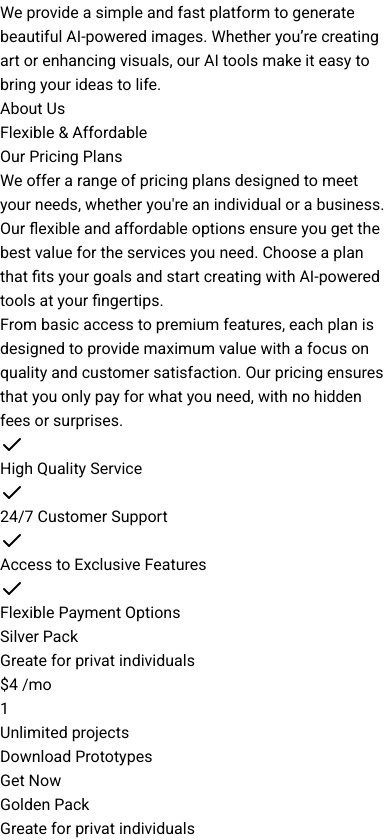
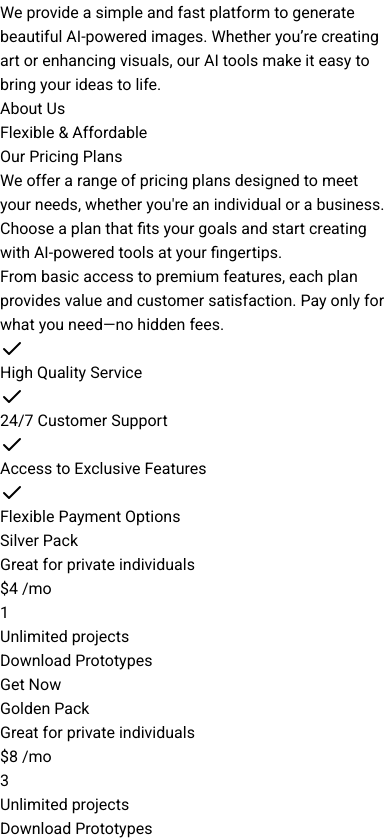
Before and after one commit to ameenhyder-v/Ai_image_, a Next.js app: page / in a window 390 px wide. Shown: the part 964-1804 px from the top of the page. Built offline with nearby package versions, Linux system fonts and the light colour scheme.

Commit message:
make changes to the price tsx file

```diff
--- a/components/Home/Price/Price.tsx
+++ b/components/Home/Price/Price.tsx
@@ -4,60 +4,57 @@ import PriceCard from './PriceCard'
 
 const Price = () => {
   return (
-    <div className="pt-16 pb-16 bg-gray-950" >
-        <div className="w-[80%] mx-auto grid grid-cols-1 xl:grid-cols-2 gap-10 items-center">
-                <h1 className="uppercase text-white mb-6 font-bold">
+    <section className="pt-16 pb-16 bg-gray-950">
+      <div className="w-[90%] xl:w-[80%] mx-auto grid grid-cols-1 xl:grid-cols-2 gap-12 items-center">
+        {/* Text Content */}
+        <div>
+          <h1 className="uppercase text-white mb-4 text-lg font-bold tracking-wide">
             Flexible & Affordable
           </h1>
-                <h1 className="text-3xl md:text-4xl lg:text-6xl font-bold mb-6 text-white">
+          <h2 className="text-3xl md:text-4xl lg:text-5xl font-bold text-white mb-6">
             Our Pricing Plans
-                </h1>
-                <p className="text-white font-medium text-opacity-75 mb-6">
-                We offer a range of pricing plans designed to meet your needs, whether you're an individual or a business. Our flexible and affordable options ensure you get the best value for the services you need. Choose a plan that fits your goals and start creating with AI-powered tools at your fingertips.
+          </h2>
+          <p className="text-white font-medium text-opacity-75 mb-4">
+            We offer a range of pricing plans designed to meet your needs, whether you're an individual or a business. Choose a plan that fits your goals and start creating with AI-powered tools at your fingertips.
           </p>
-                <p className="text-white font-medium text-opacity-75 mb-6">
-                From basic access to premium features, each plan is designed to provide maximum value with a focus on quality and customer satisfaction. Our pricing ensures that you only pay for what you need, with no hidden fees or surprises.
+          <p className="text-white font-medium text-opacity-75">
+            From basic access to premium features, each plan provides value and customer satisfaction. Pay only for what you need—no hidden fees.
           </p>
 
-                <div className='mt-8'>
-                    <div className='flex items-center space-x-3 mb-3'>
-                        <Check className='w-6 h-6 text-green-600' />
-                        <p className='text-lg text-white font-semibold text-opacity-60'>
-                        High Quality Service
+          {/* Benefits List */}
+          <div className="mt-8 space-y-3">
+            {[
+              'High Quality Service',
+              '24/7 Customer Support',
+              'Access to Exclusive Features',
+              'Flexible Payment Options',
+            ].map((benefit, index) => (
+              <div key={index} className="flex items-center space-x-3">
+                <Check className="w-6 h-6 text-green-600" />
+                <p className="text-lg text-white font-semibold text-opacity-60">
+                  {benefit}
                 </p>
               </div>
-                    <div className='flex items-center space-x-3 mb-3'>
-                        <Check className='w-6 h-6 text-green-600' />
-                        <p className='text-lg text-white font-semibold text-opacity-60'>
-                        24/7 Customer Support
-                        </p>
-                    </div>
-                    <div className='flex items-center space-x-3 mb-3'>
-                        <Check className='w-6 h-6 text-green-600' />
-                        <p className='text-lg text-white font-semibold text-opacity-60'>
-                        Access to Exclusive Features
-                        </p>
-                    </div>
-                    <div className='flex items-center space-x-3 mb-3'>
-                        <Check className='w-6 h-6 text-green-600' />
-                        <p className='text-lg text-white font-semibold text-opacity-60'>
-                        Flexible Payment Options
-                        </p>
+            ))}
           </div>
         </div>
 
-                {/* Price card content */}
-                <div className='grid grid-cols-1 md:grid-cols-2 gap-4 ' >
+        {/* Pricing Cards */}
+        <div className="grid grid-cols-1 md:grid-cols-2 gap-6">
           <div data-aos="fade-right" data-aos-anchor-placement="top-center">
             <PriceCard price="4" user="1" type="Silver Pack" />
           </div>
-                    <div data-aos="fade-right" data-aos-anchor-placement="top-center" data-aos-delay="100">
+          <div
+            data-aos="fade-right"
+            data-aos-anchor-placement="top-center"
+            data-aos-delay="100"
+          >
             <PriceCard price="8" user="3" type="Golden Pack" />
           </div>
         </div>
       </div>
-    </div>
+    </section>
   )
 }
 
-export default Price;
+export default Price
--- a/components/Home/Price/PriceCard.tsx
+++ b/components/Home/Price/PriceCard.tsx
@@ -5,26 +5,26 @@ import { Button } from '@/components/ui/button'
 type Props = {
     price: string;
     type: string;
-    user: string
+    user: string;
 }
 
-const PriceCard = ({price, type, user}: Props) => {
+const PriceCard = ({ price, type, user }: Props) => {
   return (
-    <div className="bg-black p-8 rounded-lg text-center ">
-        <p className="mt-12 mb-2 text-3xl text-white font-semibold ">{type}</p>
-        <p className="text-white ">Greate for privat individuals</p>
+    <div className="bg-black p-8 rounded-lg text-center">
+        <p className="mt-12 mb-2 text-3xl text-white font-semibold">{type}</p>
+        <p className="text-white">Great for private individuals</p>
         <Separator className="my-8 opacity-20" />
-        <div className="text-white font-semibold text-2xl ">
-            <span className='text-5xl'>${price}</span> /mo
+        <div className="text-white font-semibold text-2xl">
+            <span className="text-5xl">${price}</span> /mo
         </div>
         <Separator className="my-8 opacity-20" />
-        <div className='mt-6 space-y-3 text-white text-opacity-55'>
+        <div className="mt-6 space-y-3 text-white text-opacity-55">
             <p>{user}</p>
             <p>Unlimited projects</p>
             <p>Download Prototypes</p>
         </div>
-        <div className='mt-6'>
-            <Button variant={"secondary"} size={"sm"}>Get Now</Button>
+        <div className="mt-6">
+            <Button variant="secondary" size="sm">Get Now</Button>
         </div>
     </div>
   )
```
Also changed, not shown: 1 other file (tests, documents, lock files or other folders). Lines whose indentation alone changed are shown as unchanged.
